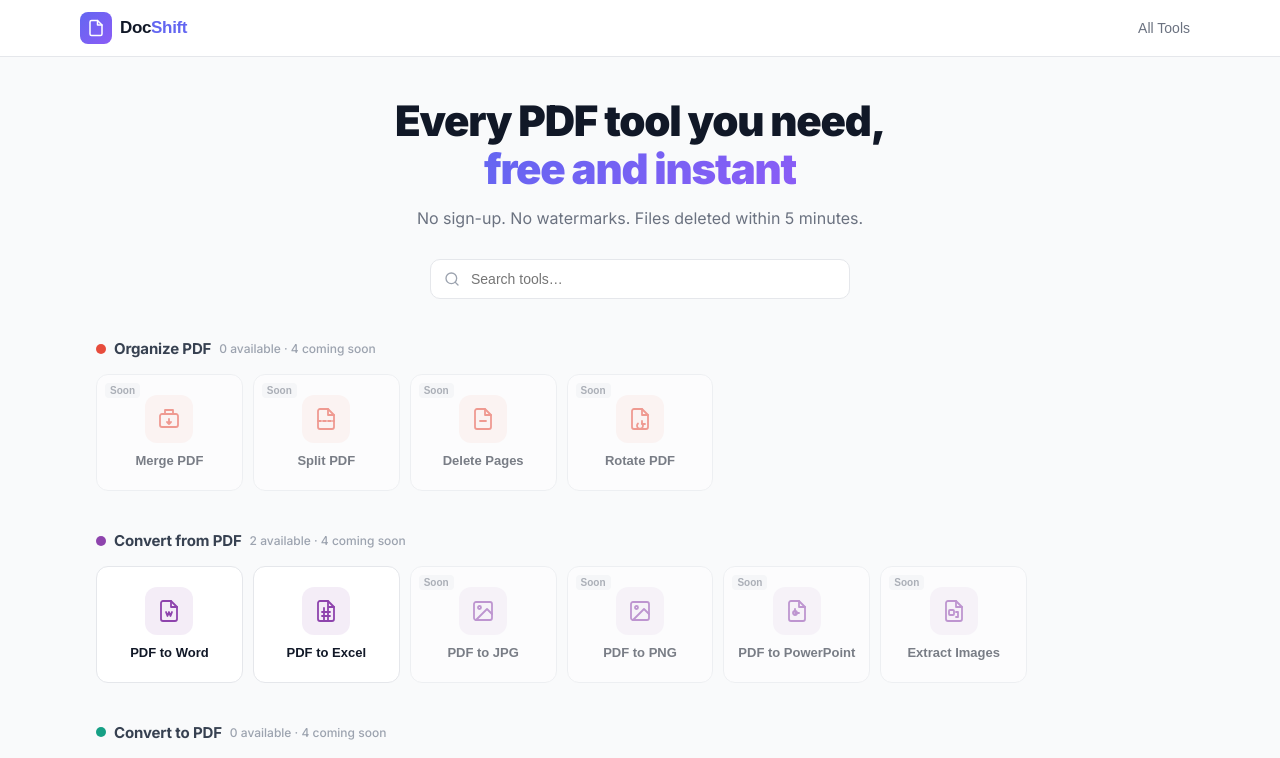
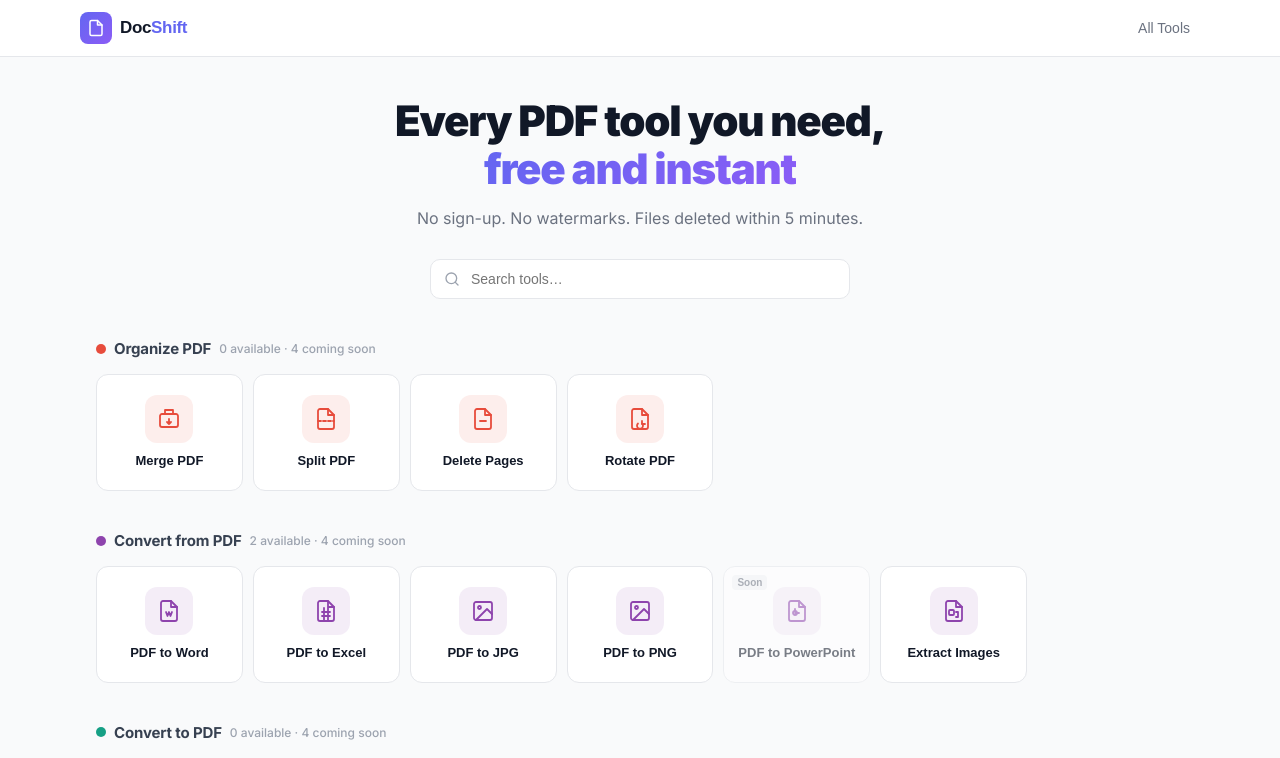
Before and after one commit to ugnib530/pdf-converter, a React (Vite) app in the folder frontend/: page / in a window 1280 px wide. Shown: the top 758 px of the page. Built offline with nearby package versions, Linux system fonts and the light colour scheme; no server answers.

Commit message:
Update ToolCard.jsx

```diff
--- a/frontend/src/components/ToolCard.jsx
+++ b/frontend/src/components/ToolCard.jsx
@@ -12,7 +12,7 @@ import { CATEGORIES } from '../config/tools';
 export default function ToolCard({ tool, onClick }) {
   const category = CATEGORIES[tool.category];
   const accent   = category?.color || '#6366f1';
-  const isLive   = tool.phase === 1;
+  const isLive   = tool.phase <= 2;
 
   return (
     <button
```
